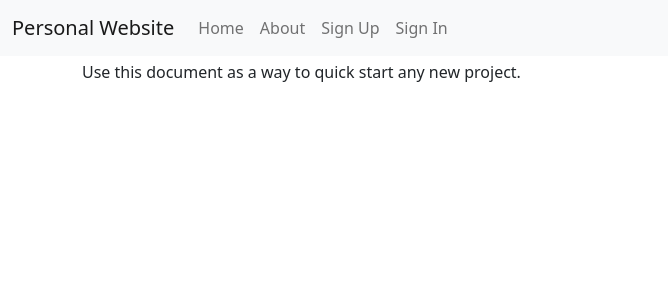
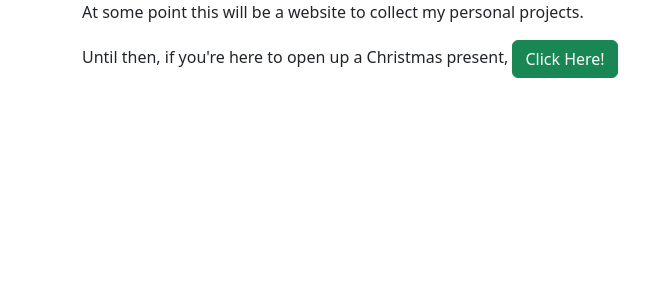
Before and after one commit to kboy101222/Personal-Website, a Django app: page / in a window 1280 px wide. Shown: the top 300 px of the page, without its empty margins (0-668 px from the left). Run offline with Django 5.2, Linux system fonts and the light colour scheme; parts of the project's set-up code (start-up, migrations or seed data) failed here and were passed over; some libraries are stand-ins or nearby versions.

Commit message:
inserted xmas things

```diff
--- a/personal_website/templates/base.html
+++ b/personal_website/templates/base.html
@@ -43,7 +43,7 @@
   </head>
   <body class="{% block bodyclass %}{% endblock bodyclass %}">
     {% block body %}
-      <div class="mb-1">
+      {% comment %} <div class="mb-1">
         <nav class="navbar navbar-expand-md navbar-light bg-light">
           <div class="container-fluid">
             <button class="navbar-toggler navbar-toggler-right"
@@ -89,7 +89,7 @@
             </div>
           </div>
         </nav>
-      </div>
+      </div> {% endcomment %}
       <div class="container">
         {% if messages %}
           {% for message in messages %}
@@ -104,7 +104,8 @@
         {% endif %}
         {% block main %}
           {% block content %}
-            <p>Use this document as a way to quick start any new project.</p>
+            <p>At some point this will be a website to collect my personal projects.</p>
+            <p>Until then, if you're here to open up a Christmas present, <span><a class="btn btn-success" href={% url recipebook %}>Click Here!</a></span>
           {% endblock content %}
         {% endblock main %}
       </div>
```
